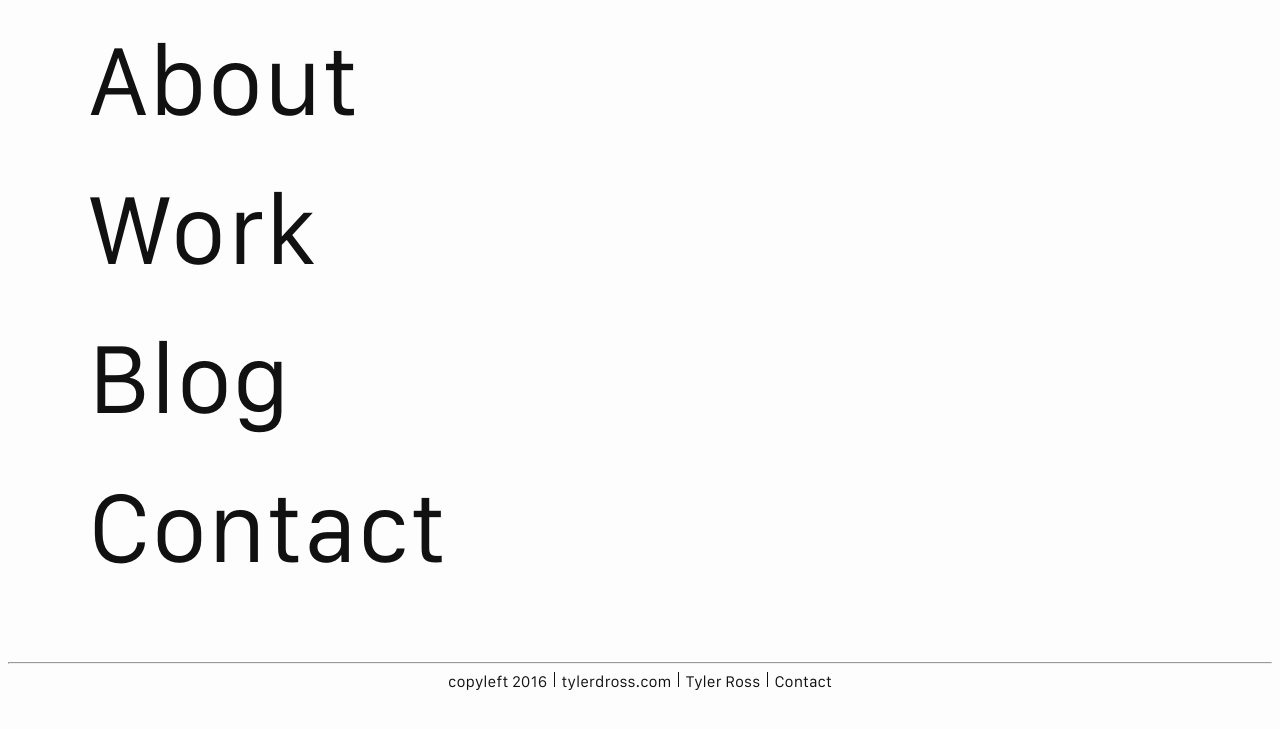
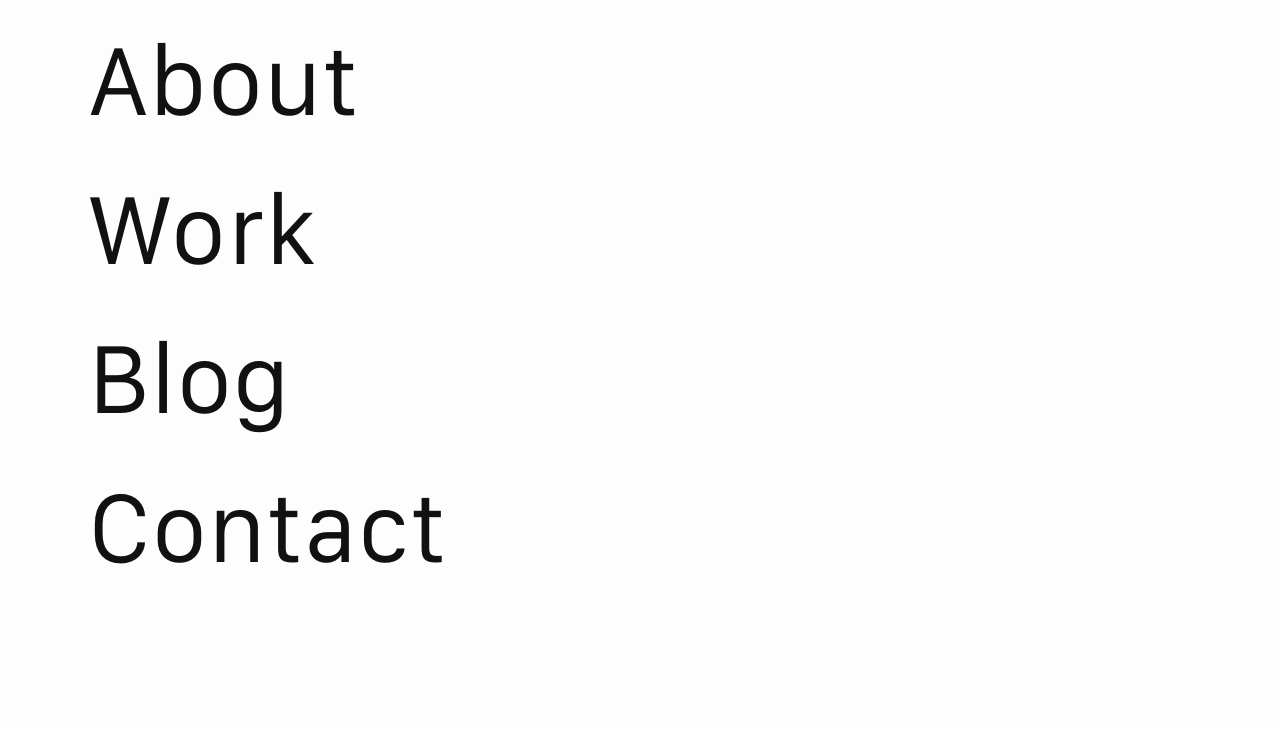
Before and after one commit to trizzle21/trizzle21.github.io, a Jekyll site: the page built from index.html, in a window 1280 px wide. Shown: the top 729 px of the page. Built offline with Jekyll 4.4.1, drawn with Linux system fonts in a browser that asks for light colours; nearby versions of some CDN libraries.

Commit message:
fixed little things, removed footer from main, updated resume

```diff
--- a/_includes/footer.html
+++ b/_includes/footer.html
@@ -1,4 +1,4 @@
-<br><br>
+<br><br><br>
 <div class="footer" style="text-align:center">
     <hr>
     <div class="text_footer">copyleft 2016</div>
--- a/_layouts/main.html
+++ b/_layouts/main.html
@@ -12,7 +12,6 @@
       </div>
     </main>
 
-    {% include footer.html %}
 
     <script src="assets/landing.js"></script>
 
```
Also changed, not shown: 11 other files.
